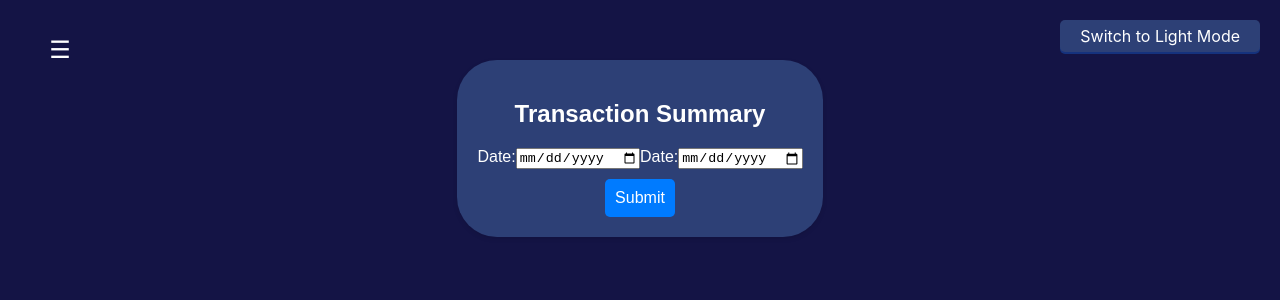
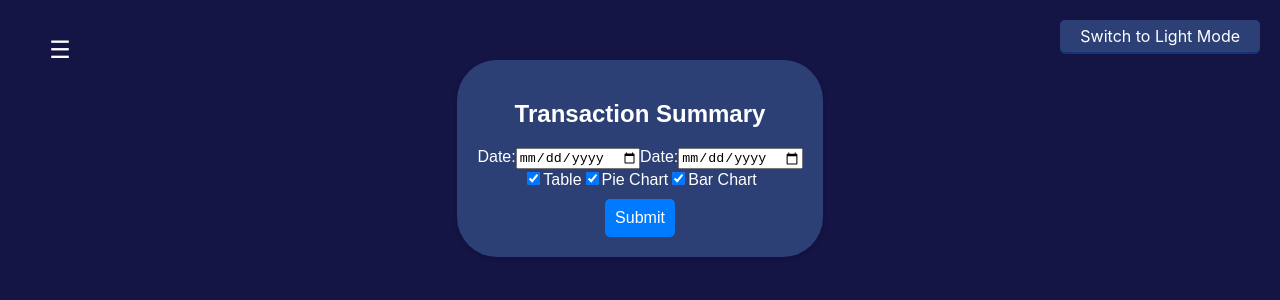
Before and after one commit to daviddavini/CS130-Budget, a React (Create React App) app in the folder frontend/: page /visualize in a window 1280 px wide. Shown: the top 300 px of the page. Built offline with nearby package versions, Linux system fonts and the light colour scheme.

Commit message:
add checkboxes to show and hide different visualization types

```diff
--- a/frontend/src/Visualization.js
+++ b/frontend/src/Visualization.js
@@ -12,10 +12,22 @@ const Visualization = ({ startDate, endDate }) => {
     });
     const [loaded, setLoaded] = useState(false);
     const [expense, setExpense] = useState(null);
+    const [selected, setSelected] = useState({
+	table: true,
+	pieChart: true,
+	barChart: true
+    });
 
     const handleInputChange = (e) => {
 	const { name, value } = e.target;
 	setFormData({ ...formData, [name]: value });
+    };
+
+    const handleCheckboxChange = (e) => {
+	setSelected({
+	    ...selected,
+	    [e.target.name]: e.target.checked
+	});
     };
 
     const handleSubmit = async (e) => {
@@ -82,12 +94,41 @@ const Visualization = ({ startDate, endDate }) => {
 			/>
 		    </label>
 		</div>
-
+		<div className='visual-options'>
+		    <label>
+			<input
+			    type="checkbox"
+			    name="table"
+			    checked={selected.table}
+			    onChange={handleCheckboxChange}
+			/>
+			Table
+		    </label>
+		    <label>
+			<input
+			    type="checkbox"
+			    name="pieChart"
+			    checked={selected.pieChart}
+			    onChange={handleCheckboxChange}
+			/>
+			Pie Chart
+		    </label>
+		    <label>
+			<input
+			    type="checkbox"
+			    name="barChart"
+			    checked={selected.barChart}
+			    onChange={handleCheckboxChange}
+			/>
+			Bar Chart
+		    </label>
+		</div>
 		<button type="submit" className="submit-button" disabled={loading}>
 		    Submit
 		</button>
 		{loaded &&
 		 <>
+		     {selected.table &&
 			 <table className="table-summary">
 			     <thead>
 				 <tr>
@@ -104,8 +145,9 @@ const Visualization = ({ startDate, endDate }) => {
 				 ))}
 			     </tbody>
 			 </table>
-		     <ExpensePieChart data={expense}/>
-		     <ExpenseBarChart data={expense}/>
+		     }
+		     {selected.pieChart && <ExpensePieChart data={expense}/>}
+		     {selected.barChart && <ExpenseBarChart data={expense}/>}
 		 </>
 		}
 
```
Lines whose indentation alone changed are shown as unchanged.
